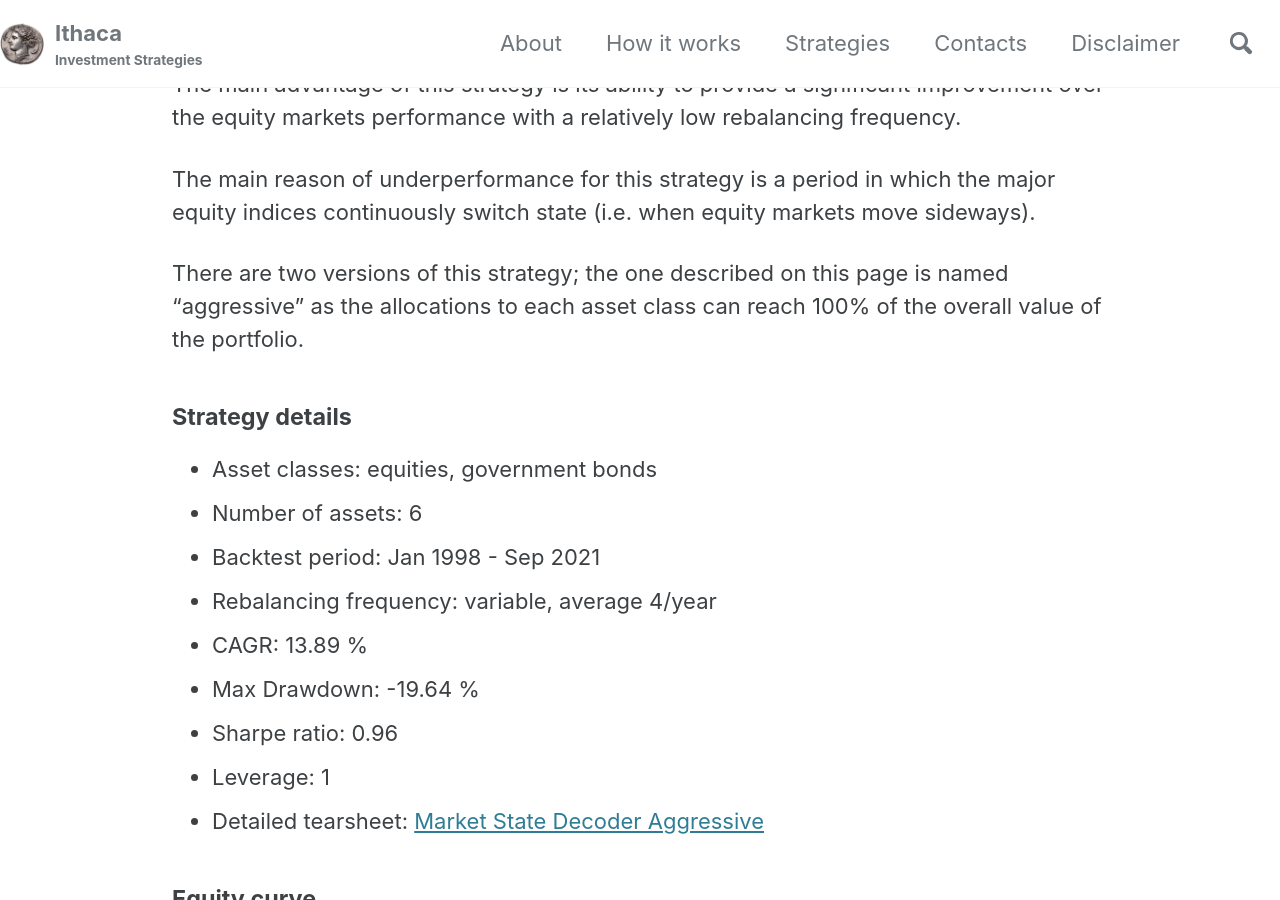
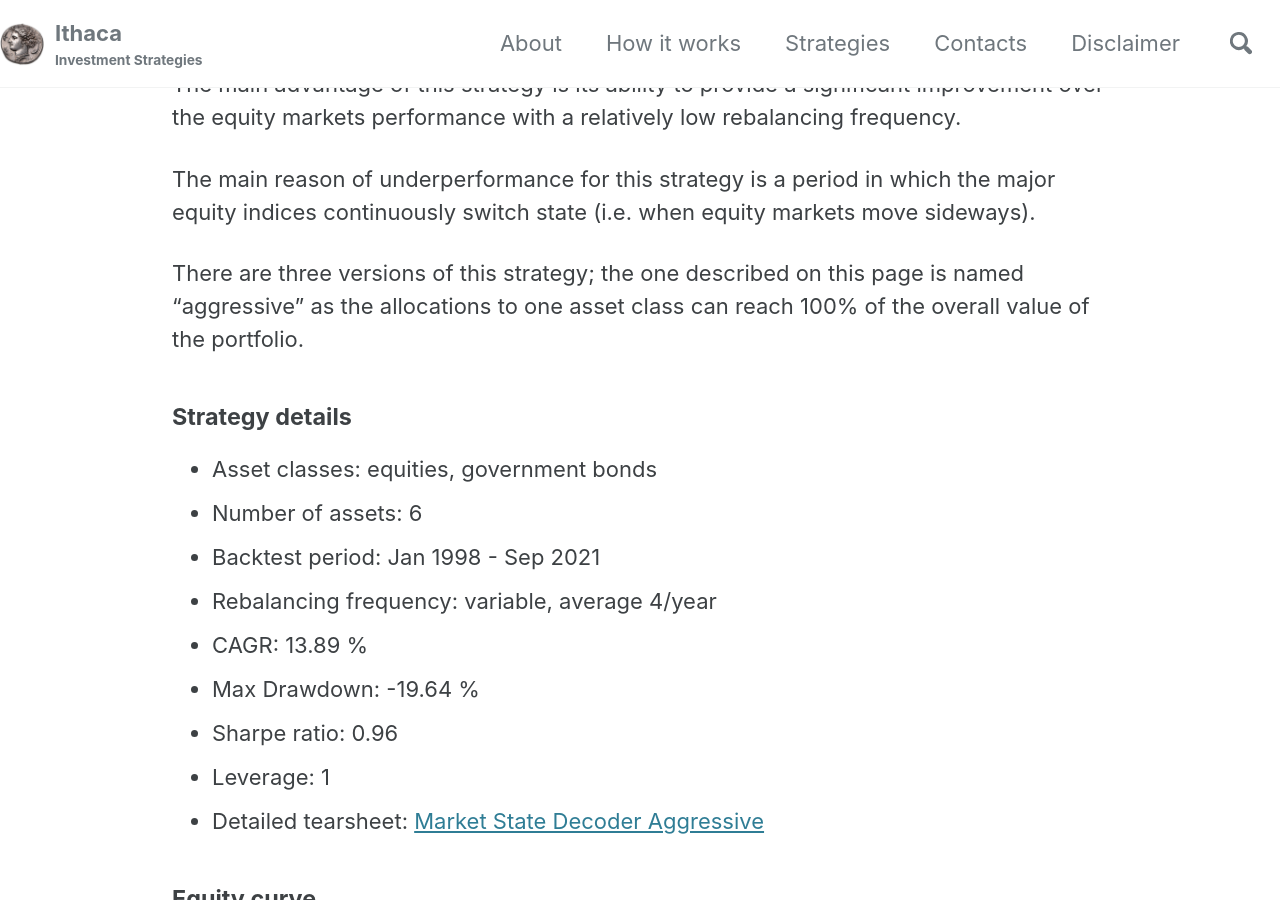
Before and after one commit to IthacaResearch/ithacaresearch.github.io, a Jekyll site: the page built from _posts/2020-10-02-Market-State-Decoder-Aggressive.md, in a window 1280 px wide and 900 px high, scrolled down 408 px. Built offline with Jekyll 4.4.1, drawn with Linux system fonts in a browser that asks for light colours; cached includes are drawn as plain includes.

Commit message:
Update 2020-10-02-Market-State-Decoder-Aggressive.md

```diff
--- a/_posts/2020-10-02-Market-State-Decoder-Aggressive.md
+++ b/_posts/2020-10-02-Market-State-Decoder-Aggressive.md
@@ -14,7 +14,7 @@ The main advantage of this strategy is its ability to provide a significant impr
 
 The main reason of underperformance for this strategy is a period in which the major equity indices continuously switch state (i.e. when equity markets move sideways).
 
-There are two versions of this strategy; the one described on this page is named "aggressive" as the allocations to each asset class can reach 100% of the overall value of the portfolio.
+There are three versions of this strategy; the one described on this page is named "aggressive" as the allocations to one asset class can reach 100% of the overall value of the portfolio.
 
 #### Strategy details
 * Asset classes: equities, government bonds
```
